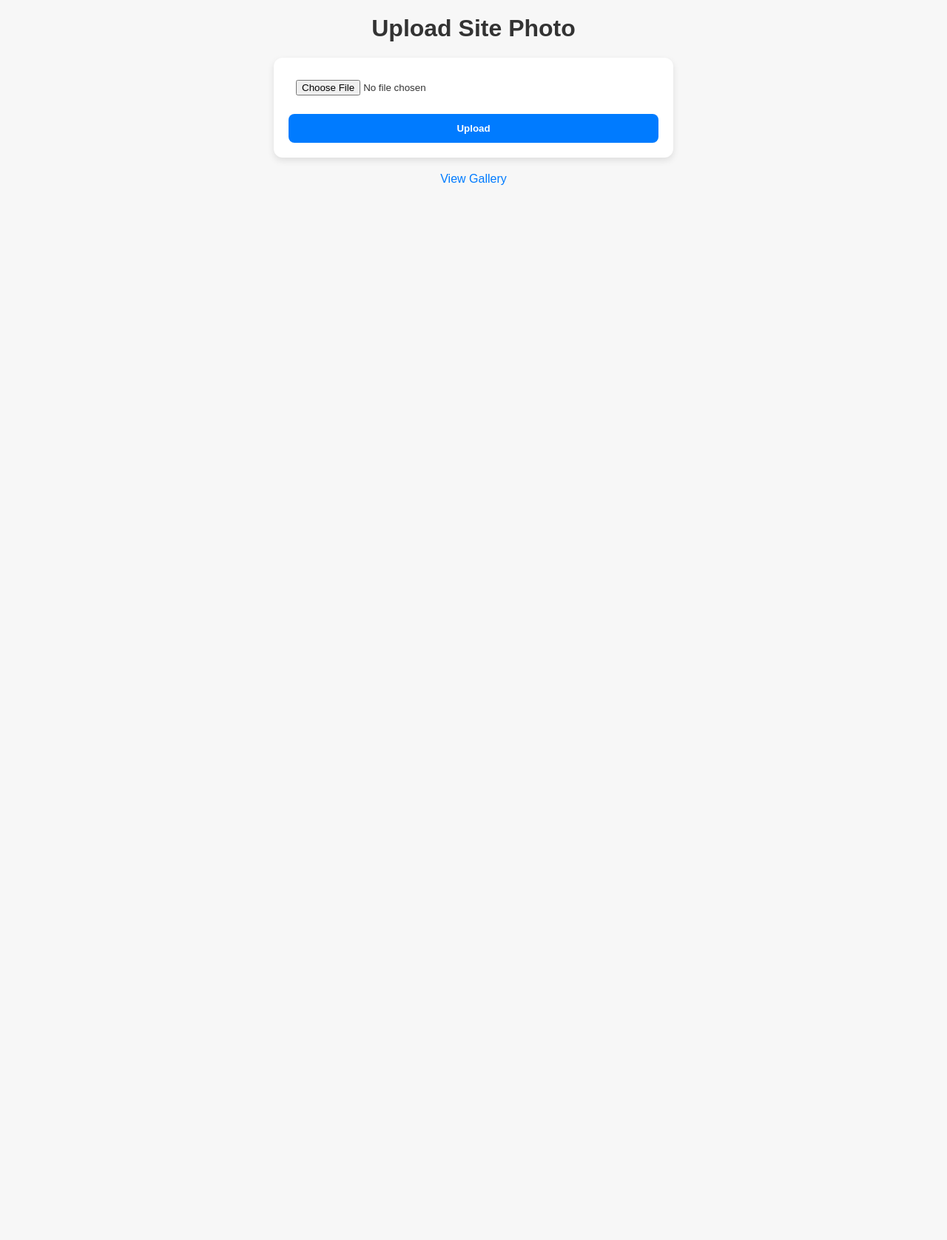
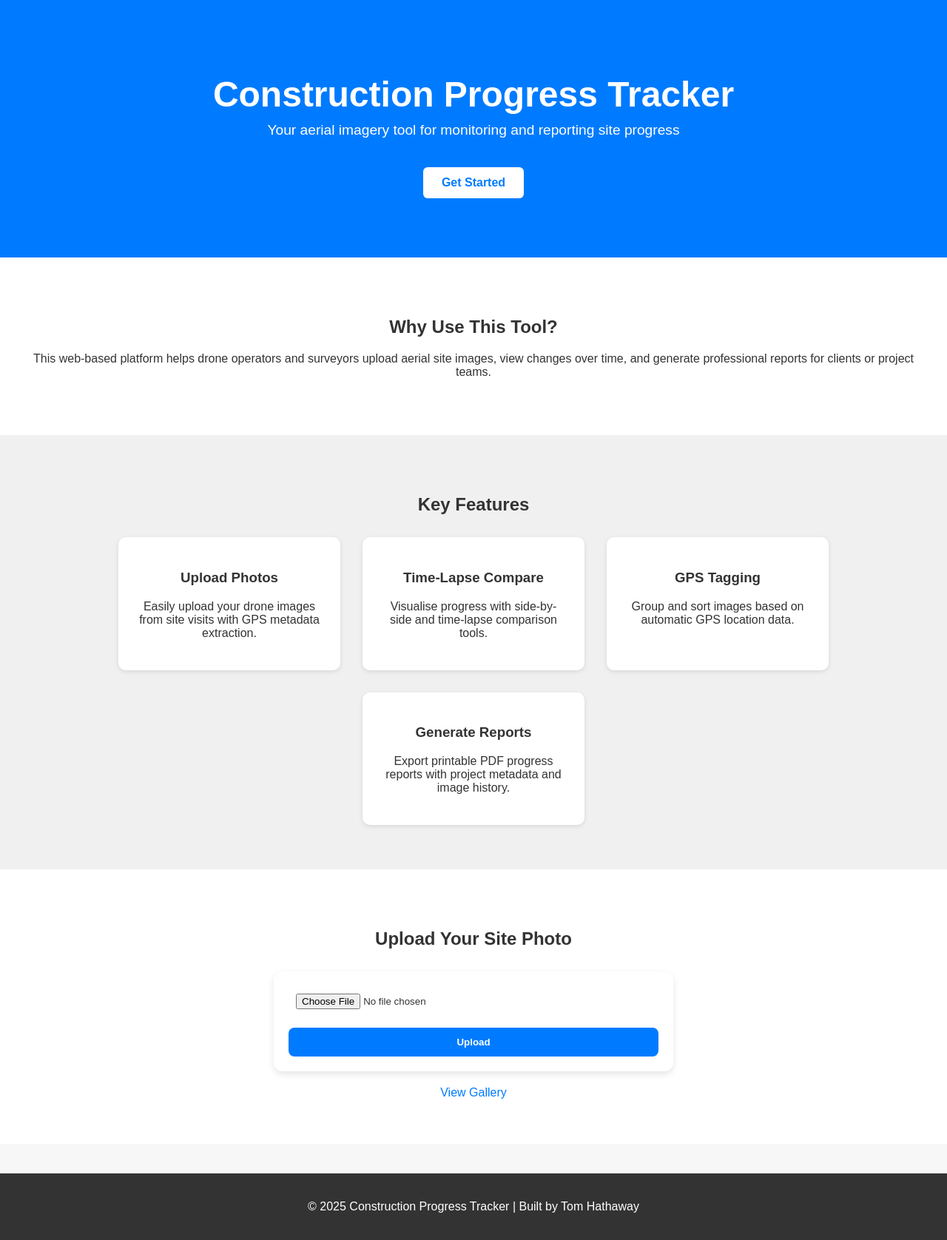
Before and after one commit to t0m0h1/Construction-Progress-Tracker, a Flask app: page / in a window 1280 px wide. Shown: the whole page at 74% size. Before the commit the page ends 250 px from the top, so only its background shows below. Run offline with Flask 3, Linux system fonts and the light colour scheme.

Commit message:
Add hero section, features, and upload functionality to index.html; update styles in style.css

```diff
--- a/static/style.css
+++ b/static/style.css
@@ -77,3 +77,79 @@ a:hover {
     border-radius: 4px;
     margin-bottom: 10px;
 }
+
+
+/* Hero Section (Landing Banner) */
+.hero {
+    background-color: #007bff;
+    color: white;
+    text-align: center;
+    padding: 80px 20px;
+}
+
+.hero h1 {
+    font-size: 3em;
+    margin-bottom: 10px;
+}
+
+.hero p {
+    font-size: 1.2em;
+    margin-top: 10px;
+}
+
+.cta-button {
+    display: inline-block;
+    background: white;
+    color: #007bff;
+    padding: 12px 25px;
+    font-weight: bold;
+    border-radius: 6px;
+    margin-top: 20px;
+    text-decoration: none;
+    transition: 0.3s ease;
+}
+
+.cta-button:hover {
+    background: #e6e6e6;
+}
+
+/* About + Features Section */
+.about, .features, .upload-section {
+    padding: 60px 20px;
+    background: #fff;
+    text-align: center;
+}
+
+.features {
+    background: #f0f0f0;
+}
+
+.feature-grid {
+    display: flex;
+    flex-wrap: wrap;
+    justify-content: center;
+    gap: 30px;
+    margin-top: 30px;
+}
+
+.feature-item {
+    background: white;
+    padding: 25px;
+    border-radius: 10px;
+    width: 250px;
+    box-shadow: 0 2px 6px rgba(0,0,0,0.1);
+}
+
+/* Upload Section */
+.upload-section form {
+    margin-top: 30px;
+}
+
+/* Footer */
+footer {
+    text-align: center;
+    padding: 20px;
+    background: #333;
+    color: white;
+    margin-top: 40px;
+}
--- a/templates/index.html
+++ b/templates/index.html
@@ -1,17 +1,57 @@
 <!DOCTYPE html>
-<html>
+<html lang="en">
 <head>
     <meta charset="UTF-8">
-    <meta name="viewport" content="width=device-width, initial-scale=1.0">
-    <title>Upload Photo</title>
+    <title>Construction Progress Tracker</title>
     <link rel="stylesheet" href="../static/style.css">
 </head>
 <body>
-    <h1>Upload Site Photo</h1>
-    <form action="/upload" method="post" enctype="multipart/form-data">
-        <input type="file" name="photo" required>
-        <button type="submit">Upload</button>
-    </form>
-    <a href="/gallery">View Gallery</a>
+
+    <header class="hero">
+        <h1>Construction Progress Tracker</h1>
+        <p>Your aerial imagery tool for monitoring and reporting site progress</p>
+        <a href="#upload" class="cta-button">Get Started</a>
+    </header>
+
+    <section class="about">
+        <h2>Why Use This Tool?</h2>
+        <p>This web-based platform helps drone operators and surveyors upload aerial site images, view changes over time, and generate professional reports for clients or project teams.</p>
+    </section>
+
+    <section class="features">
+        <h2>Key Features</h2>
+        <div class="feature-grid">
+            <div class="feature-item">
+                <h3>Upload Photos</h3>
+                <p>Easily upload your drone images from site visits with GPS metadata extraction.</p>
+            </div>
+            <div class="feature-item">
+                <h3>Time-Lapse Compare</h3>
+                <p>Visualise progress with side-by-side and time-lapse comparison tools.</p>
+            </div>
+            <div class="feature-item">
+                <h3>GPS Tagging</h3>
+                <p>Group and sort images based on automatic GPS location data.</p>
+            </div>
+            <div class="feature-item">
+                <h3>Generate Reports</h3>
+                <p>Export printable PDF progress reports with project metadata and image history.</p>
+            </div>
+        </div>
+    </section>
+
+    <section class="upload-section" id="upload">
+        <h2>Upload Your Site Photo</h2>
+        <form action="/upload" method="post" enctype="multipart/form-data">
+            <input type="file" name="photo" required>
+            <button type="submit">Upload</button>
+        </form>
+        <a href="/gallery" class="view-gallery">View Gallery</a>
+    </section>
+
+    <footer>
+        <p>&copy; {{ 2025 }} Construction Progress Tracker | Built by Tom Hathaway</p>
+    </footer>
+
 </body>
 </html>
```
Also changed, not shown: static/uploads/m3t.webp (added).
